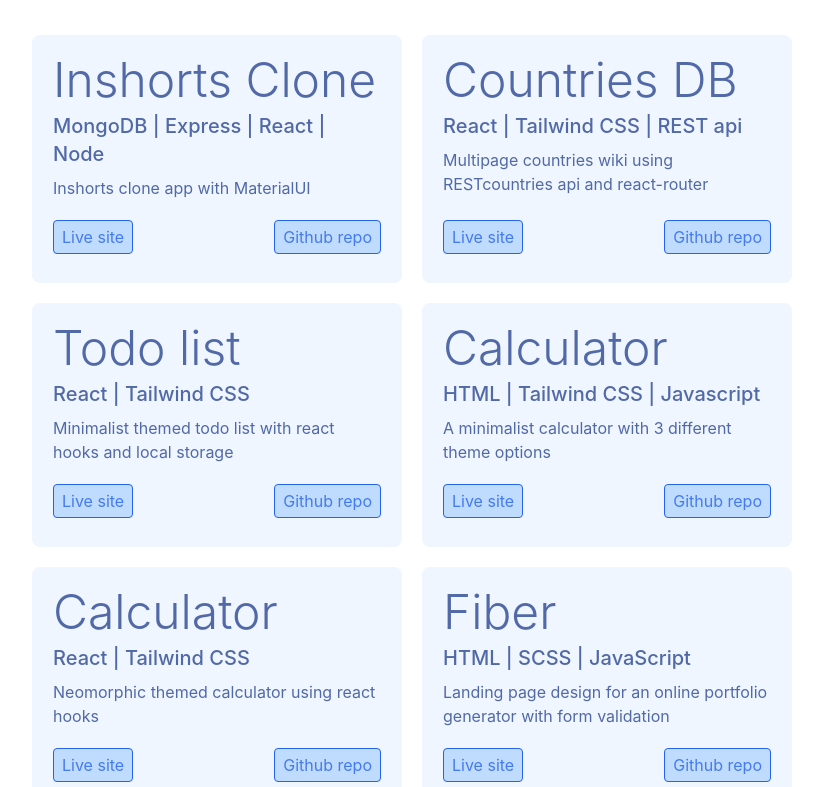
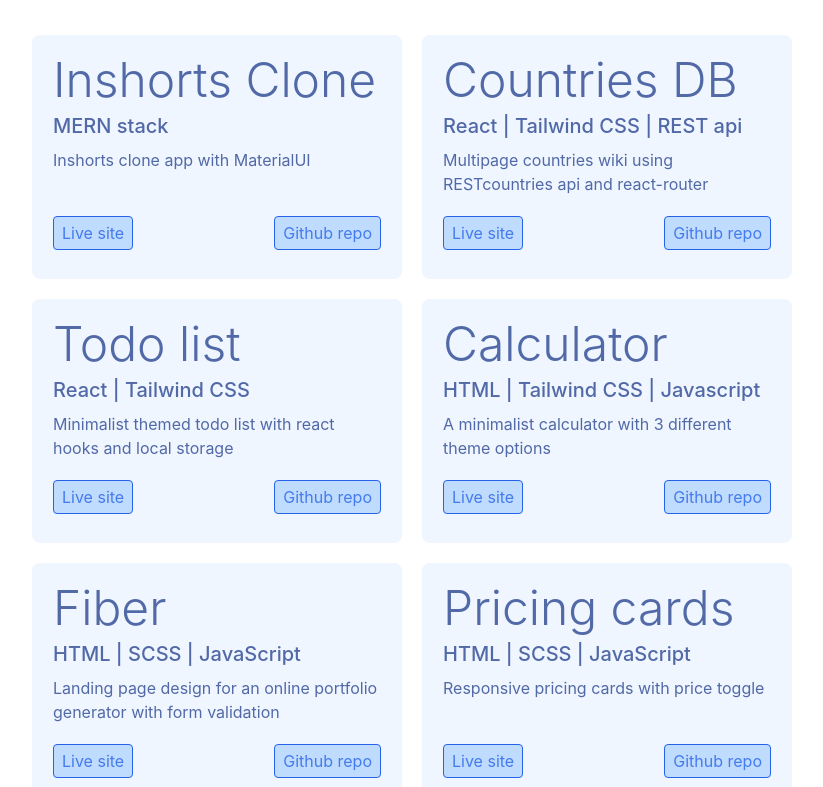
Before and after one commit to SandeepGumaste/sandeepgumaste.github.io, a React (Create React App) app: page / in a window 1280 px wide. Shown: the part 413-1200 px from the top of the page, without its empty margins (228-1051 px from the left). Built offline with nearby package versions, Linux system fonts and the light colour scheme.

Commit message:
remove calculator mern

```diff
--- a/src/components/ProjectList.js
+++ b/src/components/ProjectList.js
@@ -2,7 +2,7 @@
   {
     id: 7,
     name: "Inshorts Clone",
-    tech: "MongoDB | Express | React | Node",
+    tech: "MERN stack",
     info: "Inshorts clone app with MaterialUI",
     live: "https://inshorts-clone-app.herokuapp.com/",
     github: "https://github.com/SandeepGumaste/inshorts-clone-app",
@@ -33,15 +33,15 @@
     github:
       "https://github.com/SandeepGumaste/Frontend-mentor-challenges/tree/main/calculator-app-main",
   },
-  {
-    id: 4,
-    name: "Calculator",
-    tech: "React | Tailwind CSS",
-    info: "Neomorphic themed calculator using react hooks",
-    live: "https://sg-react-calculator.netlify.app/",
-    github:
-      "https://github.com/SandeepGumaste/Codewell-challenges/tree/main/Fiber%20landing%20page",
-  },
+  //   {
+  //     id: 4,
+  //     name: "Calculator",
+  //     tech: "React | Tailwind CSS",
+  //     info: "Neomorphic themed calculator using react hooks",
+  //     live: "https://sg-react-calculator.netlify.app/",
+  //     github:
+  //       "https://github.com/SandeepGumaste/Codewell-challenges/tree/main/Fiber%20landing%20page",
+  //   },
   {
     id: 5,
     name: "Fiber",
```
